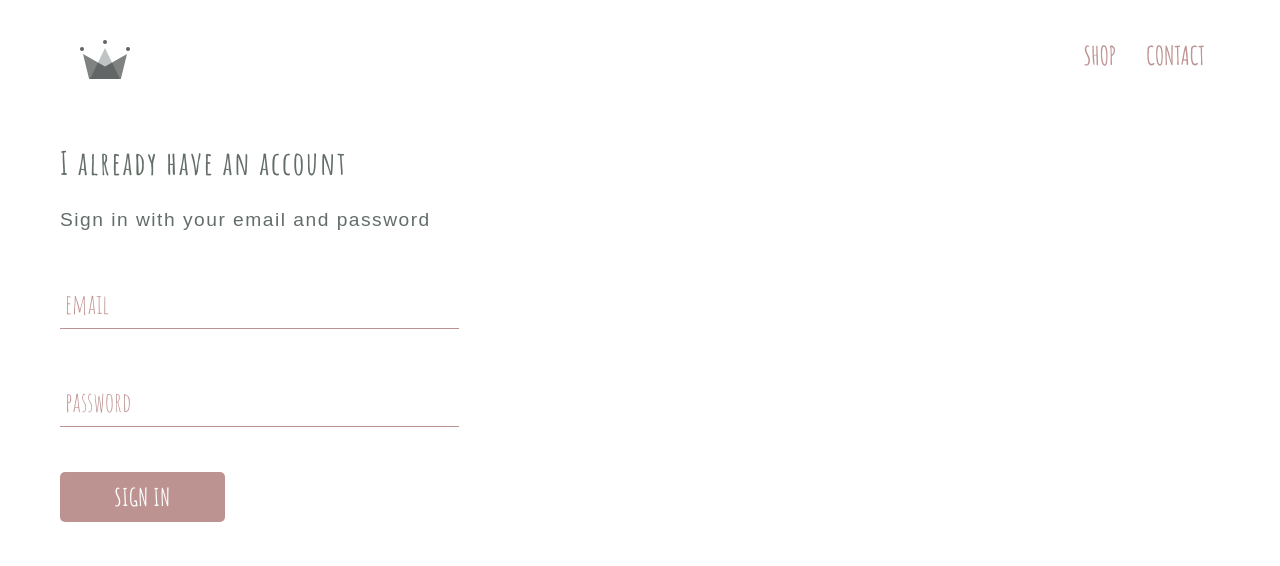
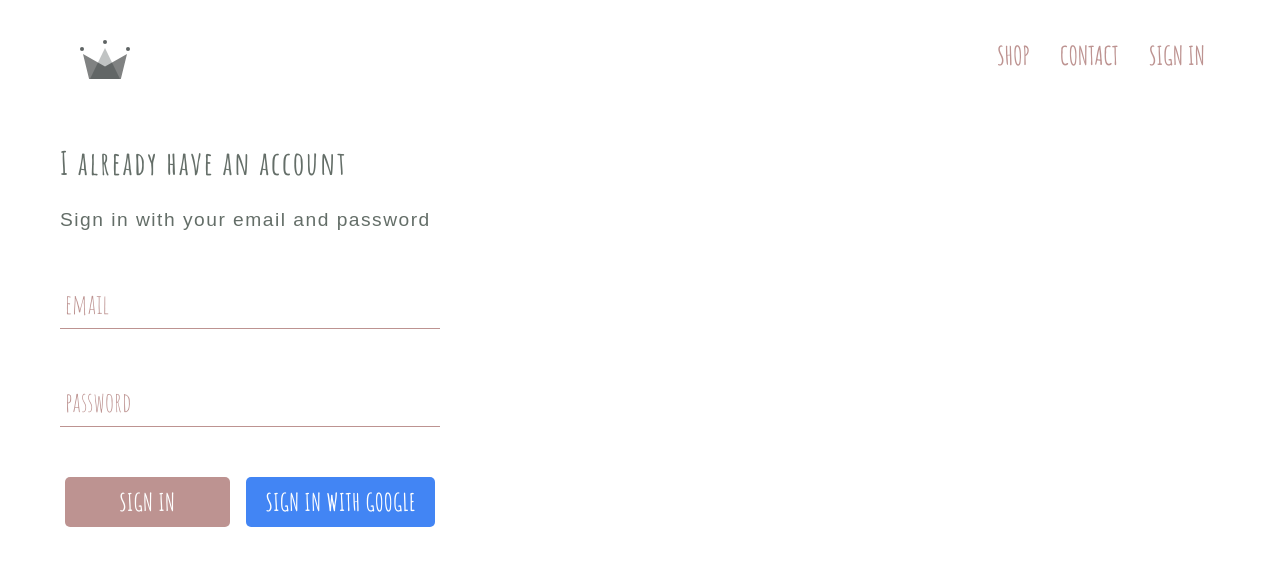
Before and after one commit to erika-h7/boutique_ecommerce, a React (Create React App) app: page /signin in a window 1280 px wide. Shown: the top 566 px of the page. Built offline with nearby package versions, Linux system fonts and the light colour scheme; no server answers; a web font is replaced by a local one.

Commit message:
integrated firebase into application, created sign in page with sign in with google

```diff
--- a/package.json
+++ b/package.json
@@ -6,9 +6,11 @@
     "@testing-library/jest-dom": "^5.11.5",
     "@testing-library/react": "^11.1.0",
     "@testing-library/user-event": "^12.1.10",
+    "firebase": "^8.2.5",
     "node-sass": "^4.14.1",
     "react": "^17.0.1",
     "react-dom": "^17.0.1",
+    "react-icons": "^4.2.0",
     "react-router-dom": "^5.2.0",
     "react-scripts": "4.0.0",
     "web-vitals": "^0.2.4"
--- a/src/App.css
+++ b/src/App.css
@@ -9,3 +9,7 @@ a {
     text-decoration: none;
     color: #BD9391;
 }
+
+* {
+    box-sizing: border-box;
+}
--- a/src/App.js
+++ b/src/App.js
@@ -11,18 +11,51 @@ import SignInAndSignUpPage from './pages/sign-in-and-sign-up/sign-in-and-sign-up
 // components
 import Header from './components/header/header.components';
 
-function App() {
+// firebase
+import { auth } from './firebase/firebase.utils';
+
+// class component (so we can have access to state)
+class App extends React.Component {
+  constructor() {
+    super();
+
+    this.state = {
+      currentUser: null
+    }
+  }
+
+  unsuscribeFromAuth = null;
+
+  componentDidMount() {
+    this.unsuscribeFromAuth = auth.onAuthStateChanged(user => {
+      this.setState({ currentUser: user });
+
+      console.log(user);
+    })
+  }
+
+  componentWillUnmount() {
+    this.unsuscribeFromAuth();
+  }
+
+  render() {
     return (
       <div>
-    <Header />
+
+      <Header currentUser={this.state.currentUser} />
+
       <Switch>
+
         <Route exact path="/" component={ HomePage }/>
         <Route exact path="/shop" component={ ShopPage }/>
         <Route exact path="/signin" component={ SignInAndSignUpPage }/>
 
       </Switch>
+
       </div>
     );
   }
 
+}
+
 export default App;
--- a/src/components/custom-button/custom-button.components.jsx
+++ b/src/components/custom-button/custom-button.components.jsx
@@ -3,8 +3,8 @@ import React from 'react';
 // stylesheet
 import './custom-button.styles.scss';
 
-const CustomButton = ({ children, ...otherProps }) => (
-    <button className="custom-button" {...otherProps}>
+const CustomButton = ({ children, isGoogleSignIn, ...otherProps }) => (
+    <button className={`${isGoogleSignIn ? "google-sign-in" : " "} custom-button`} {...otherProps}>
         {children}
     </button>
 );
--- a/src/components/custom-button/custom-button.styles.scss
+++ b/src/components/custom-button/custom-button.styles.scss
@@ -10,7 +10,8 @@ $main-color: #646E68;
     height: 50px;
     letter-spacing: 0.5px;
     line-height: 50px;
-    padding: 0 35px 0 35px;
+    padding: 0 19px 0 19px;
+    margin: .3rem;
     font-size: 1.5rem;
     background-color: $sub-color;
     color: white;
@@ -27,4 +28,13 @@ $main-color: #646E68;
         color: $sub-color;
         border: 2px solid $sub-color;
     }
+
+    &.google-sign-in {
+        background-color: #4285f4;
+
+        &:hover {
+            color: #4285f4;
+            background-color: white;
+        }
+    }
 }
--- a/src/components/header/header.components.jsx
+++ b/src/components/header/header.components.jsx
@@ -1,25 +1,40 @@
 import React from 'react';
 import { Link } from 'react-router-dom';
 import { ReactComponent as Logo } from '../../assets/crown.svg'
+
+// firebase
+import { auth } from '../../firebase/firebase.utils';
 
 // styles
 import './header.styles.scss';
 
 // functional component
-const Header = () => (
+const Header = ({ currentUser }) => (
     <div className="header">
+
         <Link className="logo-container" to="/">
             <Logo className="logo" />
         </Link>
 
         <div className="options">
-            <Link className="option" to="/shop">
+
+            <Link className="option hvr-sweep-to-right" to="/shop">
                 SHOP
             </Link>
-            <Link className="option" to="/shop">
+
+            <Link className="option hvr-sweep-to-right" to="/shop">
                 CONTACT
             </Link>
+
+            {
+                currentUser ?
+                <div className="option sign-out hvr-wobble-to-top-right" onClick={() => auth.signOut()}> SIGN OUT</div>
+                :
+                <Link className="option" to="/signin">SIGN IN</Link>
+            }
         </div>
+
+
     </div>
 );
 
--- a/src/components/header/header.styles.scss
+++ b/src/components/header/header.styles.scss
@@ -24,6 +24,163 @@
       padding: 10px 15px;
       font-size: 1.6rem;
       font-weight: bold;
+
+      // &:hover , &:focus, &:active {
+      //   background-color: #BD9391;
+      //   border-radius: .5rem;
+      //   color: white;
+      // }
     }
+
+    .hvr-fade {
+      border-radius: .5rem;
+      display: inline-block;
+      vertical-align: middle;
+      -webkit-transform: perspective(1px) translateZ(0);
+      transform: perspective(1px) translateZ(0);
+      box-shadow: 0 0 1px rgba(0, 0, 0, 0);
+      overflow: hidden;
+      -webkit-transition-duration: 0.3s;
+      transition-duration: 0.3s;
+      -webkit-transition-property: color, background-color;
+      transition-property: color, background-color;
+    }
+
+    .hvr-fade:hover, .hvr-fade:focus, .hvr-fade:active {
+      background-color: #BD9391;
+      color: white;
+      border-radius: .2rem;
+    }
+
+    /* Sweep To Right */
+    .hvr-sweep-to-right {
+
+      display: inline-block;
+      vertical-align: middle;
+      -webkit-transform: perspective(1px) translateZ(0);
+      transform: perspective(1px) translateZ(0);
+      box-shadow: 0 0 1px rgba(0, 0, 0, 0);
+      position: relative;
+      -webkit-transition-property: color;
+      transition-property: color;
+      -webkit-transition-duration: 0.3s;
+      transition-duration: 0.3s;
+    }
+  .hvr-sweep-to-right:before {
+    border-radius: .2rem;
+    content: "";
+    position: absolute;
+    z-index: -1;
+    top: 0;
+    left: 0;
+    right: 0;
+    bottom: 0;
+    background: #BD9391;
+    -webkit-transform: scaleX(0);
+    transform: scaleX(0);
+    -webkit-transform-origin: 0 50%;
+    transform-origin: 0 50%;
+    -webkit-transition-property: transform;
+    transition-property: transform;
+    -webkit-transition-duration: 0.3s;
+    transition-duration: 0.3s;
+    -webkit-transition-timing-function: ease-out;
+    transition-timing-function: ease-out;
+  }
+
+  .hvr-sweep-to-right:hover, .hvr-sweep-to-right:focus, .hvr-sweep-to-right:active {
+    color: white;
+  }
+
+  .hvr-sweep-to-right:hover:before, .hvr-sweep-to-right:focus:before, .hvr-sweep-to-right:active:before {
+    -webkit-transform: scaleX(1);
+    transform: scaleX(1);
+    border-radius: .2rem;
+  }
+
+    .sign-out {
+      color: #646E68;
+      cursor: pointer;
+      font-size: 1.6rem;
+    }
+
+    /* Wobble To Top Right */
+      @-webkit-keyframes hvr-wobble-to-top-right {
+        16.65% {
+          -webkit-transform: translate(8px, -8px);
+          transform: translate(8px, -8px);
+        }
+        33.3% {
+          -webkit-transform: translate(-6px, 6px);
+          transform: translate(-6px, 6px);
+        }
+        49.95% {
+          -webkit-transform: translate(4px, -4px);
+          transform: translate(4px, -4px);
+        }
+        66.6% {
+          -webkit-transform: translate(-2px, 2px);
+          transform: translate(-2px, 2px);
+        }
+        83.25% {
+          -webkit-transform: translate(1px, -1px);
+          transform: translate(1px, -1px);
+        }
+        100% {
+          -webkit-transform: translate(0, 0);
+          transform: translate(0, 0);
+        }
+      }
+
+      @keyframes hvr-wobble-to-top-right {
+        16.65% {
+          -webkit-transform: translate(8px, -8px);
+          transform: translate(8px, -8px);
+        }
+        33.3% {
+          -webkit-transform: translate(-6px, 6px);
+          transform: translate(-6px, 6px);
+        }
+        49.95% {
+          -webkit-transform: translate(4px, -4px);
+          transform: translate(4px, -4px);
+        }
+        66.6% {
+          -webkit-transform: translate(-2px, 2px);
+          transform: translate(-2px, 2px);
+        }
+        83.25% {
+          -webkit-transform: translate(1px, -1px);
+          transform: translate(1px, -1px);
+        }
+        100% {
+          -webkit-transform: translate(0, 0);
+          transform: translate(0, 0);
+        }
+      }
+
+      .hvr-wobble-to-top-right {
+        display: inline-block;
+        vertical-align: middle;
+        -webkit-transform: perspective(1px) translateZ(0);
+        transform: perspective(1px) translateZ(0);
+        box-shadow: 0 0 1px rgba(0, 0, 0, 0);
+      }
+
+      .hvr-wobble-to-top-right:hover, .hvr-wobble-to-top-right:focus, .hvr-wobble-to-top-right:active {
+        background-color: #646E68;
+        color: white;
+        border-radius: .2rem;
+        -webkit-animation-name: hvr-wobble-to-top-right;
+        animation-name: hvr-wobble-to-top-right;
+        -webkit-animation-duration: 1s;
+        animation-duration: 1s;
+        -webkit-animation-timing-function: ease-in-out;
+        animation-timing-function: ease-in-out;
+        -webkit-animation-iteration-count: 1;
+        animation-iteration-count: 1;
+      }
+
+
   }
 }
--- a/src/components/sign-in/sign-in.components.jsx
+++ b/src/components/sign-in/sign-in.components.jsx
@@ -3,6 +3,9 @@ import React from 'react';
 // components
 import FormInput from '../form-input/form-input.components.jsx';
 import CustomButton from '../custom-button/custom-button.components.jsx';
+
+//firebase
+import { signInWithGoogle } from '../../firebase/firebase.utils';
 
 // stylesheet
 import './sign-in.styles.scss';
@@ -44,7 +47,11 @@ class SignIn extends React.Component {
 
                         <FormInput name="password" type="password" value={this.state.email} handleChange={this.handleChange} label="password" required />
 
-                        <CustomButton type="submit" >Sign In</CustomButton>
+                        <div className="buttons">
+                            <CustomButton type="submit" >Sign In</CustomButton>
+                            <CustomButton onClick={signInWithGoogle} isGoogleSignIn>Sign in with Google</CustomButton>
+                        </div>
+
                     </form>
                 </div>
             )
--- a/src/components/sign-in/sign-in.styles.scss
+++ b/src/components/sign-in/sign-in.styles.scss
@@ -4,7 +4,7 @@ $sub-color: #BD9391;
 $main-color: #646E68;
 
 .sign-in {
-    width: 30vw;
+    width: 380px;
     display: flex;
     flex-direction: column;
 
@@ -26,4 +26,9 @@ $main-color: #646E68;
         font-size: 1.2rem;
         font-weight: thin;
     }
+
+    .buttons {
+        display: flex;
+        justify-content: space-between;
+    }
 }
--- /dev/null
+++ b/src/firebase/firebase.utils.js
@@ -0,0 +1,26 @@
+import firebase from 'firebase/app'
+
+import 'firebase/firestore';
+import 'firebase/auth';
+
+const config = {
+    apiKey: "AIzaSyATgWFdIpsNy955nXjHwuoaDcR4h9-pNyo",
+    authDomain: "boutique-db-801f0.firebaseapp.com",
+    projectId: "boutique-db-801f0",
+    storageBucket: "boutique-db-801f0.appspot.com",
+    messagingSenderId: "344251560898",
+    appId: "1:344251560898:web:b4b08ff98f145194a79c5b",
+    measurementId: "G-S6HVPSE2JY"
+};
+
+firebase.initializeApp(config);
+
+export const auth = firebase.auth();
+export const firestore = firebase.firestore();
+
+// google authentication
+const provider = new firebase.auth.GoogleAuthProvider();
+provider.setCustomParameters({ prompt: 'select_account' });
+export const signInWithGoogle = () => auth.signInWithPopup(provider);
+
+export default firebase;
--- a/src/pages/homepage/homepage.styles.scss
+++ b/src/pages/homepage/homepage.styles.scss
@@ -1,7 +1,7 @@
 @import url('https://fonts.googleapis.com/css2?family=Amatic+SC:wght@400;700&display=swap');
 
 .homepage {
-  font-family: 'Amatic SC', cursive;
+  font-family: 'Amatic SC', sans-serif;
   // font-size: 2rem;
   display: flex;
   flex-direction: column;
```
Also changed, not shown: 1 other file (tests, documents, lock files or other folders). Lines whose indentation alone changed are shown as unchanged.
